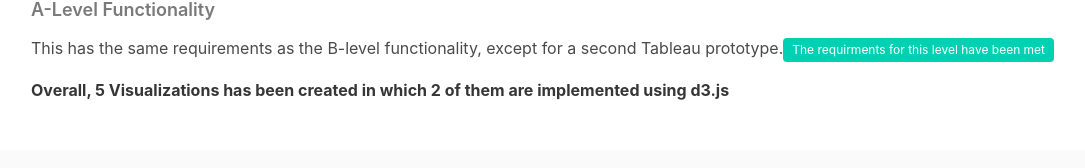
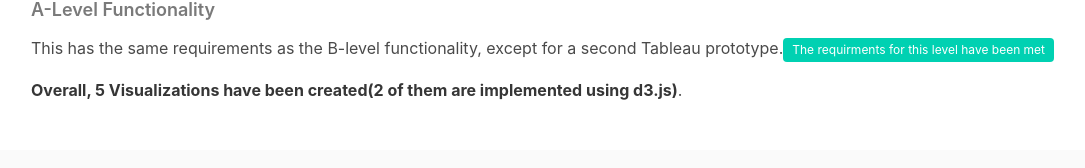
Before and after one commit to usf-cs360-spring2020/homework1-phemmati, a plain HTML site: page grade.html in a window 1280 px wide. Shown: the part 1085-1253 px from the top of the page, without its empty margins (33-1118 px from the left). Drawn offline with nearby package versions, Linux system fonts and the light colour scheme.

Commit message:
Update grade.html

```diff
--- a/grade.html
+++ b/grade.html
@@ -172,7 +172,7 @@
 <p>This has the same requirements as the B-level functionality, except for a second Tableau prototype.<span class="tag is-primary">The requirments for this level have been met</span></p>
 
 
-<p><strong> Overall, 5 Visualizations has been created in which 2 of them are implemented using d3.js</strong></p>
+<p><strong> Overall, 5 Visualizations have been created(2 of them are implemented using d3.js)</strong>.</p>
 
     </div>
   </section>
```
